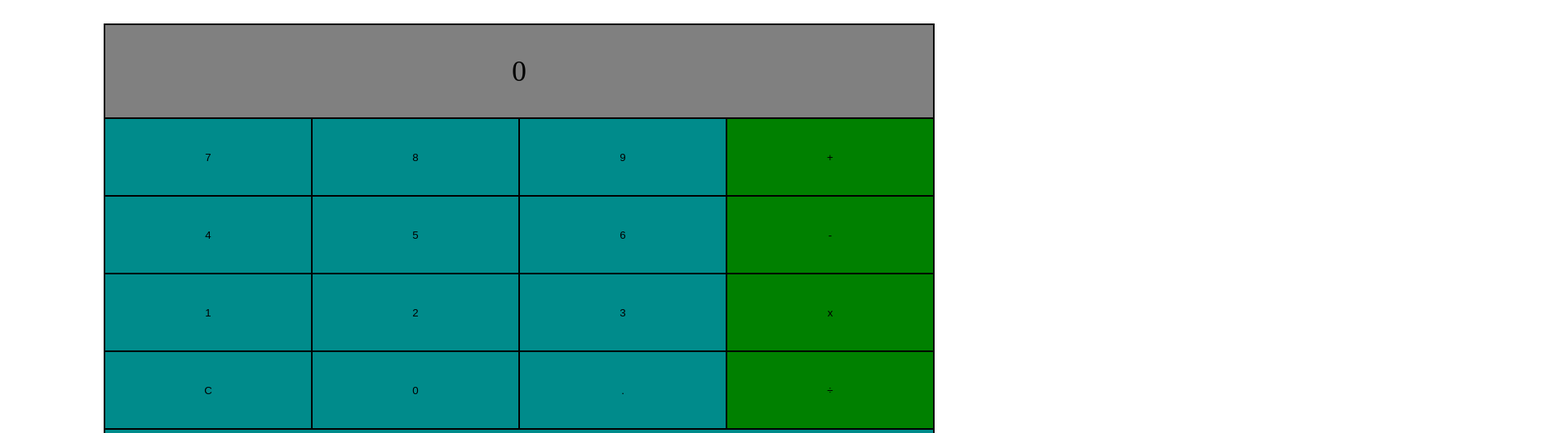
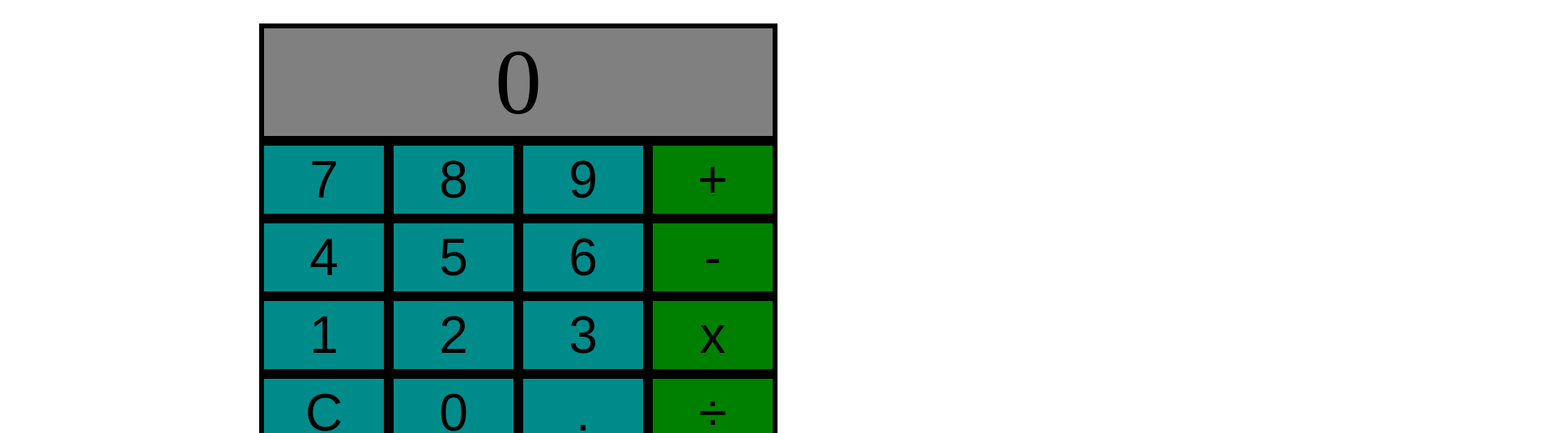
Before and after one commit to ben3101/calculator, a plain HTML site: page index.html in a window 1280 px wide. Shown: the part 90-625 px from the top of the page at 81% size, 1920 px wide, since content can reach past the window. Drawn offline with Linux system fonts and the light colour scheme.

Commit message:
tidy css

```diff
--- a/index.html
+++ b/index.html
@@ -12,9 +12,9 @@
     <h1>Calculator</h1>
 
     <div class="mainDiv">
-        <div id="displayDiv">
-        <p id="display"></p>
-        </div>
+
+        <p class="displayP" id="display"></p>
+
         <div class="row" id="row1">
             <button id="b7">7</button><button id="b8">8</button><button id="b9">9</button><button class="op" id="add">+</button>
         </div>
--- a/styles.css
+++ b/styles.css
@@ -1,5 +1,5 @@
 body{
-    margin:0 10% 0 10%;
+    margin:0 25% 0 25%;
     font-size: 24px;
 }
 
@@ -9,8 +9,6 @@ h1{
 }
 
 .row{
-
-    width:100%;
     height:7.5vw;
 }
 .row button{
@@ -18,28 +16,41 @@ h1{
     height:100%;
 }
 
+
 #display{
     text-align:center;
+    vertical-align: middle;
+    background-color: grey;
+    border:solid black 0.5vw;
+}
+
+.displayP{
+    margin-top: 0;
+    margin-bottom: 0;
+
 }
 
 .mainDiv{
-    border:solid black 1px;
-    width:100%;
+    text-align: center;
+    height:auto;
+    width:auto;
     background-color: grey;
 }
 
 #row5{
-    width: 400%;
+    width: 100%;
 }
-#displayDiv{
-    border:solid black 1px;
+#equals{
+    width:100%;
 }
+
 .mainDiv p{
-    font-size:36px;
+    font-size:9vw;
 }
 .mainDiv button{
-    border:solid black 1px;
+    border:solid black 0.5vw;
     background-color: darkcyan;
+    font-size: 5vw;
 }
 #add, #multiply, #divide, #subtract{
     background-color: green;
```
